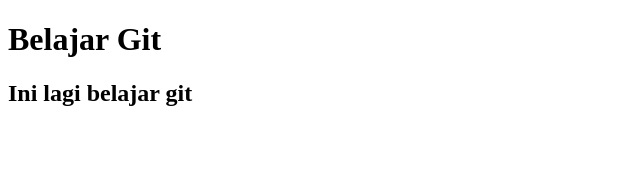
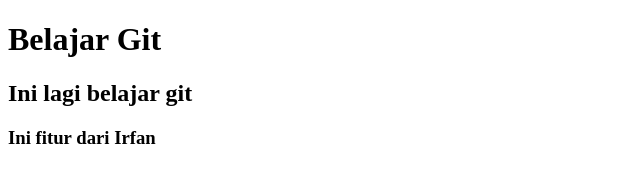
Before and after one commit to desyportuna/sc-belajar-git, a plain HTML site: page index.html in a window 1280 px wide. Shown: the whole page, without its empty margins (0-640 px from the left). Drawn offline with Linux system fonts and the light colour scheme.

Commit message:
fitur1 dari Irfan

```diff
--- a/index.html
+++ b/index.html
@@ -9,5 +9,7 @@
 <body>
     <h1>Belajar Git</h1>
     <h2>Ini lagi belajar git</h2>
+
+    <h3>Ini fitur dari Irfan</h3>
 </body>
 </html>
```
